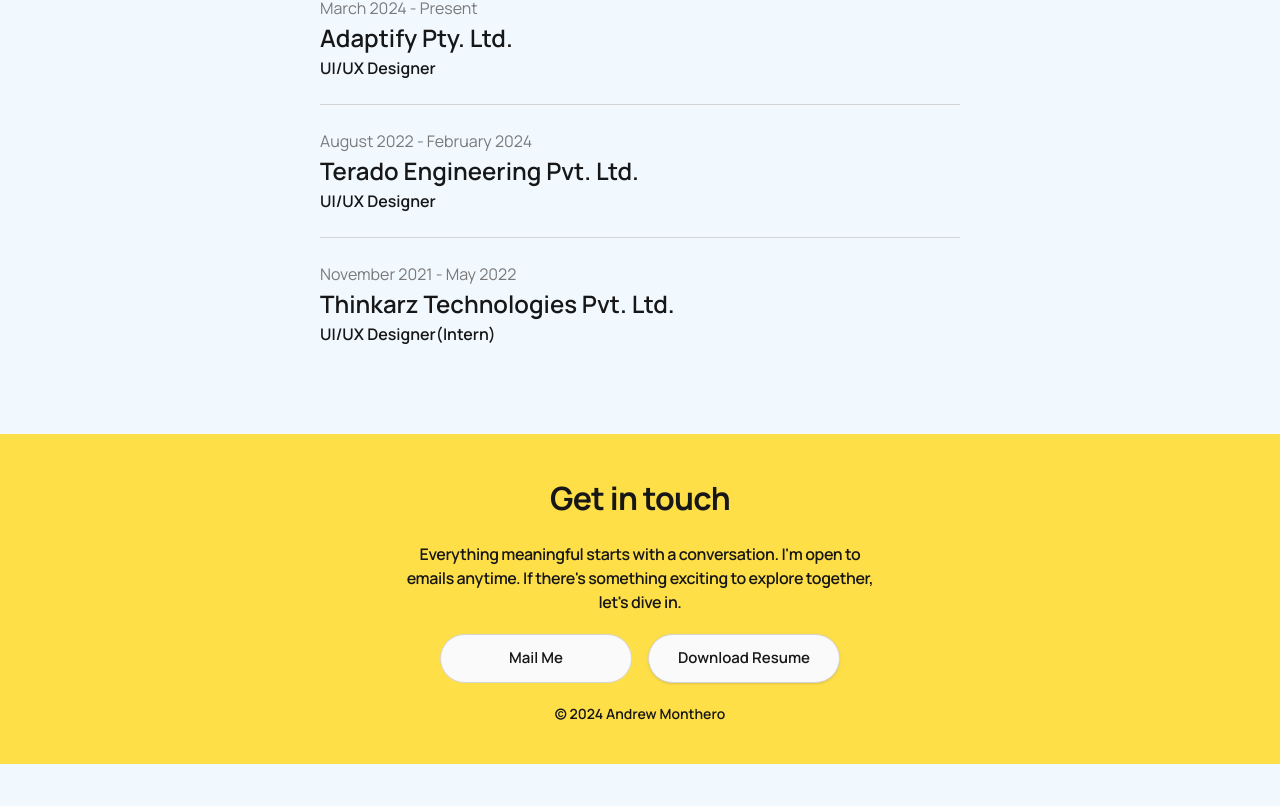
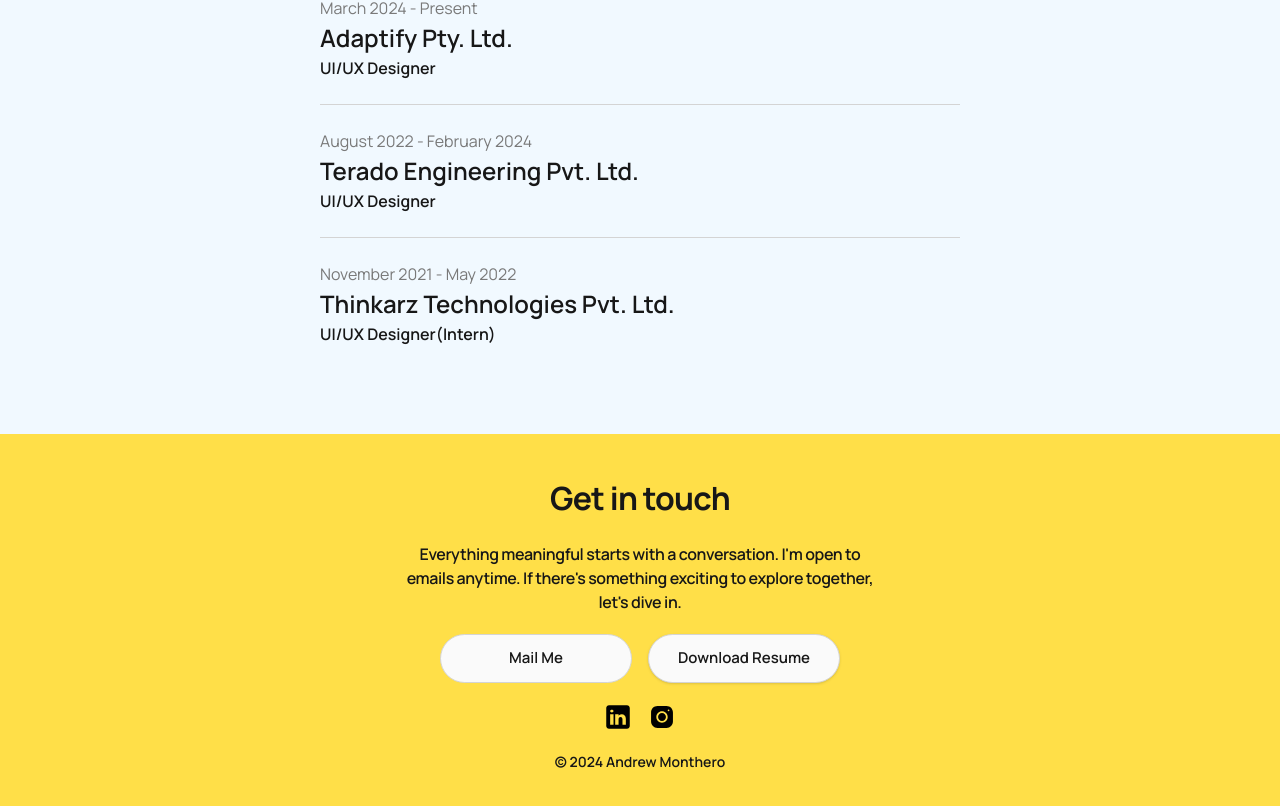
Before and after one commit to andrew-0210/design_portfolio, a Next.js app: page / in a window 1280 px wide. Shown: the part 1636-2442 px from the top of the page. Before the commit the page ends 2400 px from the top, so only its background shows below. Built offline with nearby package versions, Linux system fonts and the light colour scheme; a web font is replaced by a local one.

Commit message:
social icons added

```diff
--- a/src/components/layout/Footer.js
+++ b/src/components/layout/Footer.js
@@ -1,3 +1,6 @@
+import Image from "next/image";
+import Link from "next/link";
+
 const date = new Date().getFullYear();
 
 const Footer = () => {
@@ -28,6 +31,18 @@
             Download Resume
           </a>
         </div>
+        <div className="flex items-center justify-center gap-4">
+          <Link href="https://www.linkedin.com/in/andrew-monthero/">
+            <div className="relative h-[1.75rem] w-[1.75rem]">
+              <Image src="/icons/linkedin.svg" alt="profile" fill={true} />
+            </div>
+          </Link>
+          <Link href="https://www.instagram.com/artsy_technologist/">
+            <div className="relative h-[1.75rem] w-[1.75rem]">
+              <Image src="/icons/instagram.svg" alt="profile" fill={true} />
+            </div>
+          </Link>
+        </div>
         <span className="text-[0.875rem] font-semibold">
           &copy; {date} Andrew Monthero
         </span>
--- a/src/components/sections/Experience.js
+++ b/src/components/sections/Experience.js
@@ -40,7 +40,9 @@
               key={i}
               className={`${i !== experience.length - 1 ? "border-b border-[#d4d4d4]" : ""} w-full pb-[1.5rem]`}
             >
-              <span className="text-[#797979]">{exp.duration}</span>
+              <span className="text-[0.938rem] text-[#797979] md:text-[1rem]">
+                {exp.duration}
+              </span>
               <h3 className="text-[1.25rem] font-semibold md:text-[1.5rem]">
                 {exp.company}
               </h3>
```
Also changed, not shown: public/icons/instagram.svg (added), public/icons/linkedin.svg (added).
